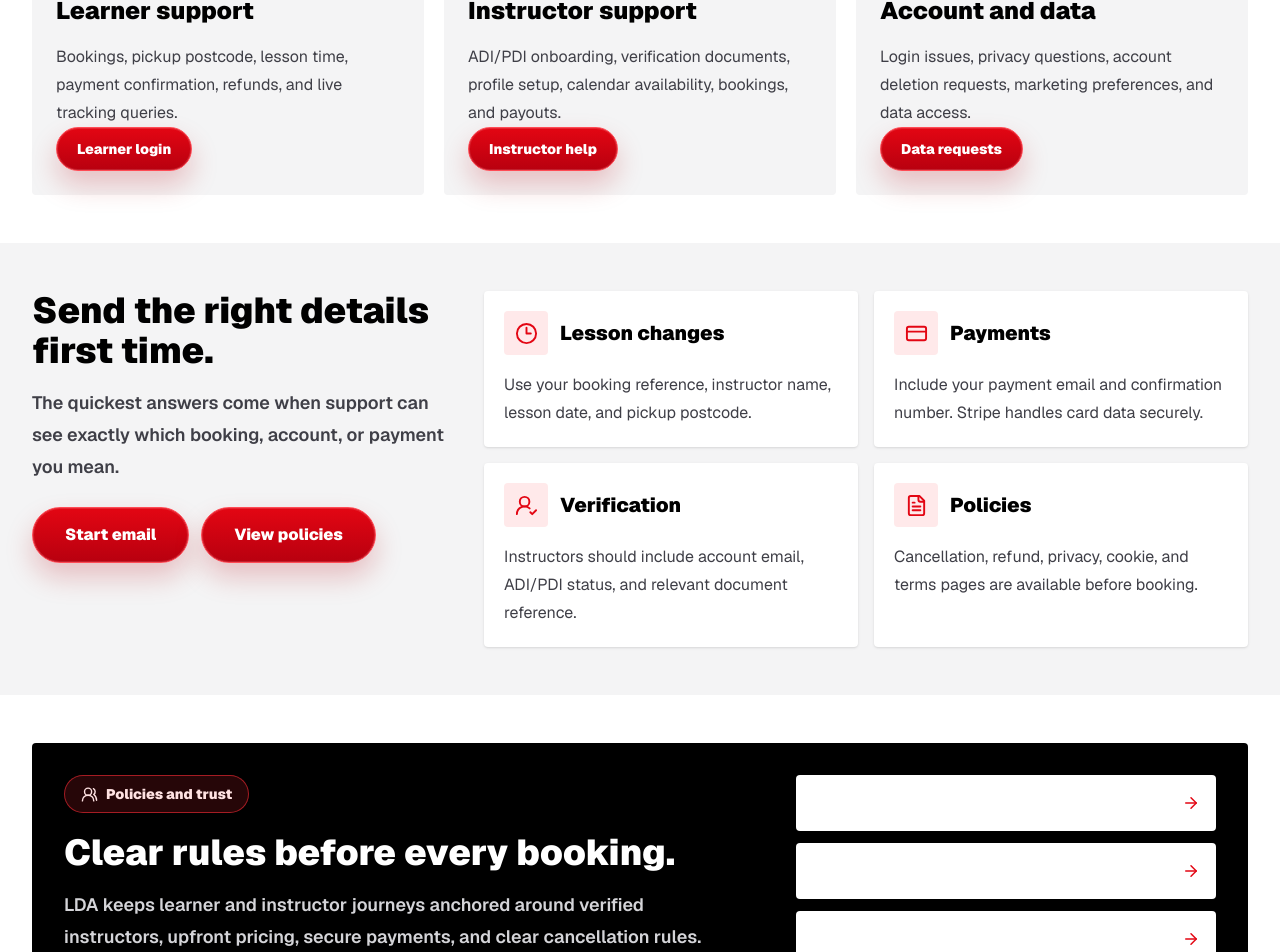
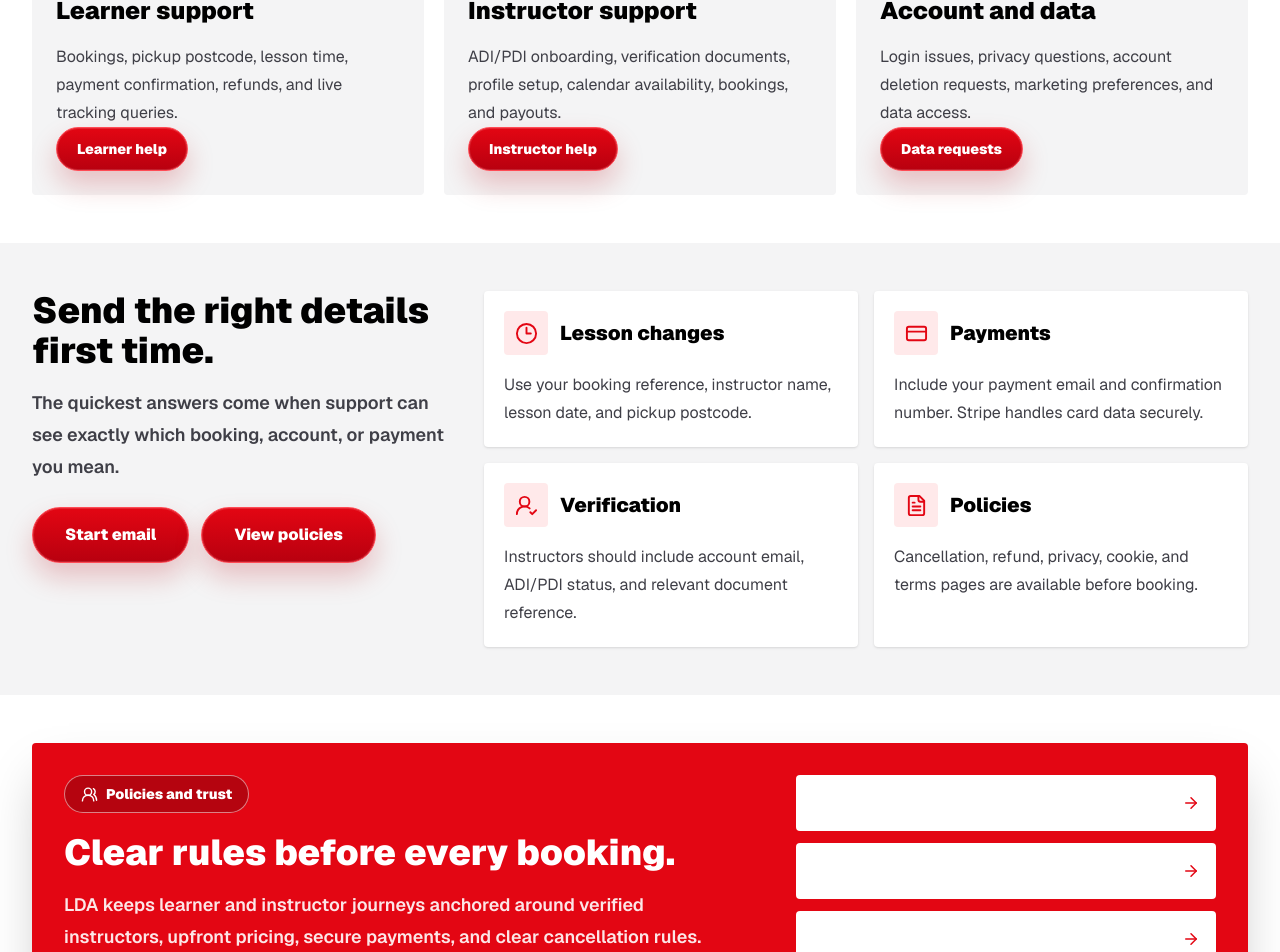
Before and after one commit to LDrivingAcademy/LDA, a Next.js app: page /contact in a window 1280 px wide. Shown: the part 899-1851 px from the top of the page. Built offline with nearby package versions, Linux system fonts and the light colour scheme.

Commit message:
Link support cards and highlight policies

```diff
--- a/src/app/contact/page.tsx
+++ b/src/app/contact/page.tsx
@@ -23,14 +23,14 @@ const supportRoutes = [
     title: "Learner support",
     body: "Bookings, pickup postcode, lesson time, payment confirmation, refunds, and live tracking queries.",
     icon: BookOpenCheck,
-    href: "/auth/login?role=learner",
-    cta: "Learner login"
+    href: "/support/learner",
+    cta: "Learner help"
   },
   {
     title: "Instructor support",
     body: "ADI/PDI onboarding, verification documents, profile setup, calendar availability, bookings, and payouts.",
     icon: BadgeCheck,
-    href: "/instructor",
+    href: "/support/instructor",
     cta: "Instructor help"
   },
   {
@@ -194,19 +194,19 @@ export default function ContactPage() {
         </section>
 
         <section className="mx-auto max-w-7xl px-4 py-12 sm:px-6 lg:px-8">
-          <div className="grid gap-8 rounded bg-black p-6 text-white sm:p-8 lg:grid-cols-[1fr_420px]">
+          <div className="grid gap-8 rounded bg-brand p-6 text-white shadow-2xl sm:p-8 lg:grid-cols-[1fr_420px]">
             <div>
-              <div className="inline-flex items-center gap-2 rounded-full border border-red-500/60 bg-red-500/15 px-4 py-2 text-sm font-black text-red-100">
+              <div className="inline-flex items-center gap-2 rounded-full border border-white/50 bg-black/20 px-4 py-2 text-sm font-black text-white">
                 <UsersRound size={17} /> Policies and trust
               </div>
               <h2 className="mt-5 text-4xl font-black tracking-normal">Clear rules before every booking.</h2>
-              <p className="mt-4 max-w-2xl text-lg font-semibold leading-8 text-zinc-300">
+              <p className="mt-4 max-w-2xl text-lg font-semibold leading-8 text-white/90">
                 LDA keeps learner and instructor journeys anchored around verified instructors, upfront pricing, secure payments, and clear cancellation rules.
               </p>
             </div>
             <div className="grid gap-3">
               {policyLinks.map((link) => (
-                <Link key={link.href} href={link.href} className="flex items-center justify-between rounded bg-white px-4 py-4 font-black text-black hover:bg-zinc-200">
+                <Link key={link.href} href={link.href} className="flex items-center justify-between rounded bg-white px-4 py-4 font-black text-black hover:bg-zinc-100">
                   {link.label}
                   <ArrowLeft className="rotate-180 text-brand" size={18} />
                 </Link>
```
